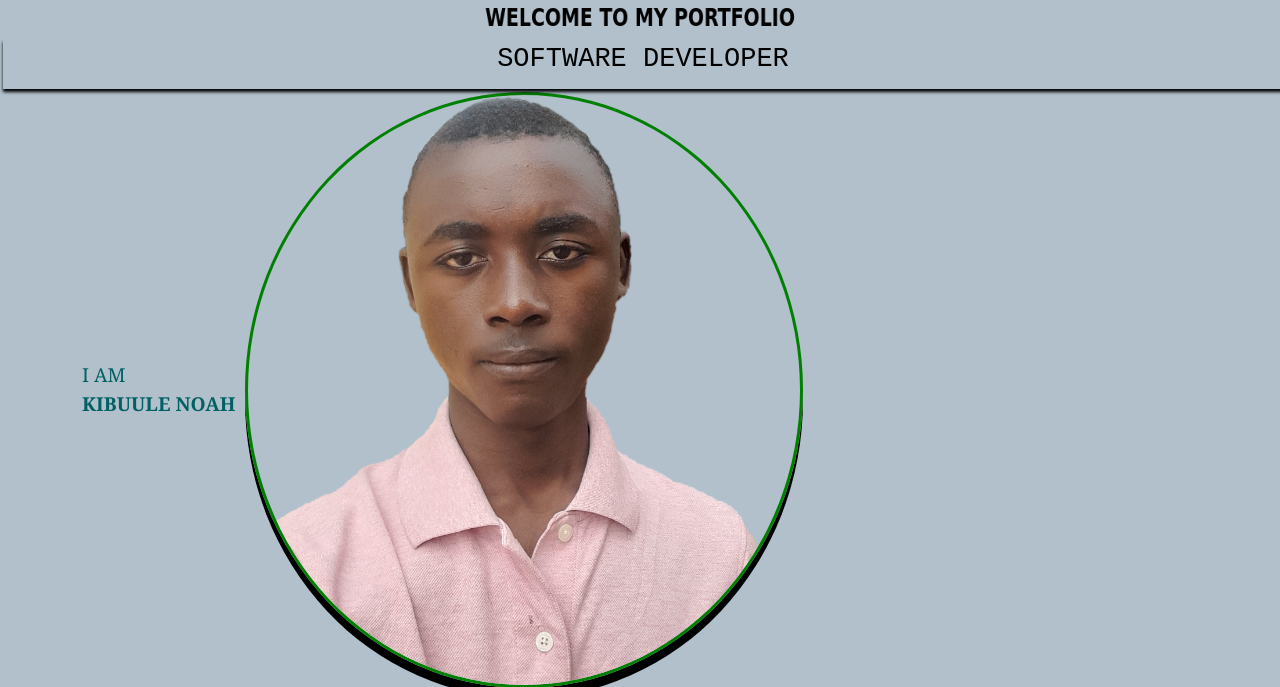
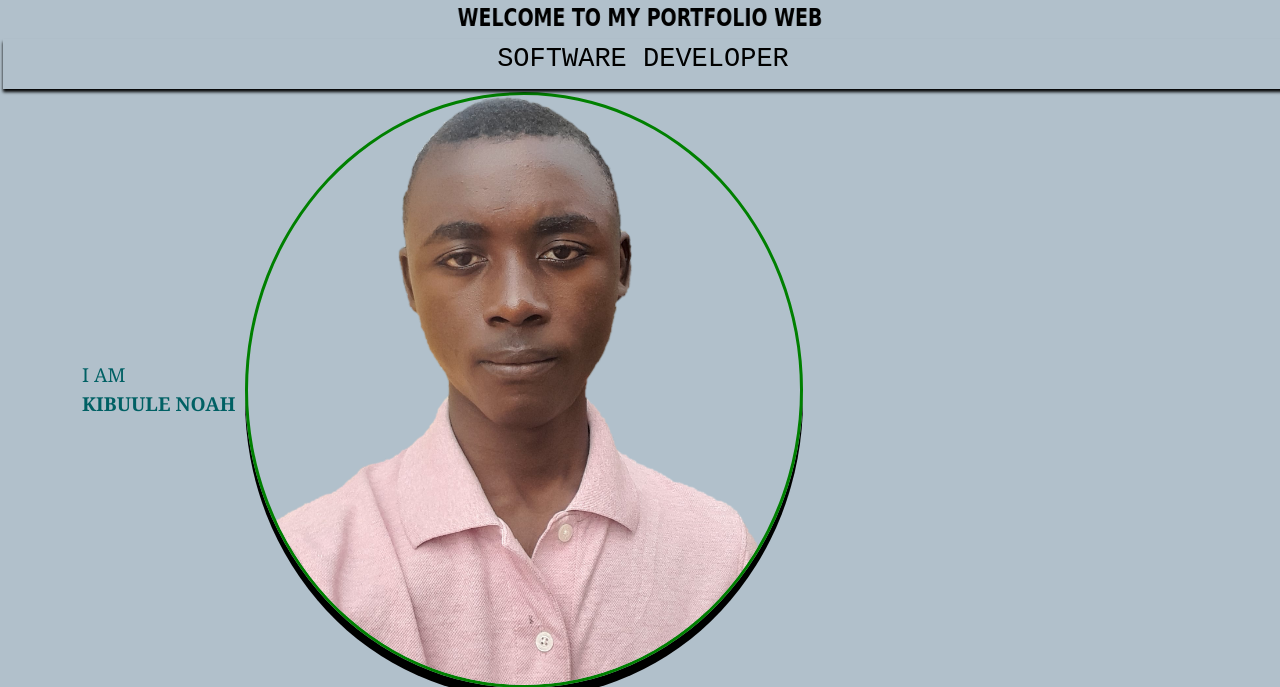
Before and after one commit to KibuuleNoah/Portifolio, a Flask app: page / in a window 1280 px wide. Shown: the part 16-703 px from the top of the page. Run offline with Flask 3, Linux system fonts and the light colour scheme; some libraries are stand-ins or nearby versions; some web fonts are replaced.

Commit message:
change welcome title

```diff
--- a/templates/welcome.html
+++ b/templates/welcome.html
@@ -5,7 +5,7 @@
   <nav class="navbar" style="background-color:#455A64;">
   </nav>
   <div class="welcome font-effect-neon">
-    WELCOME TO MY PORTFOLIO
+    WELCOME TO MY PORTFOLIO WEB
   </div>
   <div class="anim pro-title font-effect-outline" id="animatedText">
     PYTHON PROGRAMMER
```
